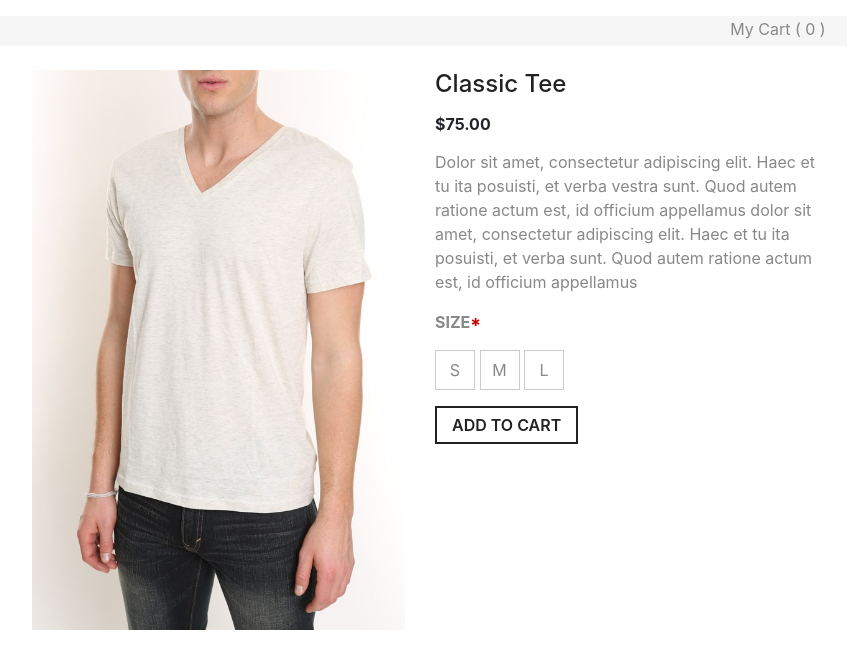
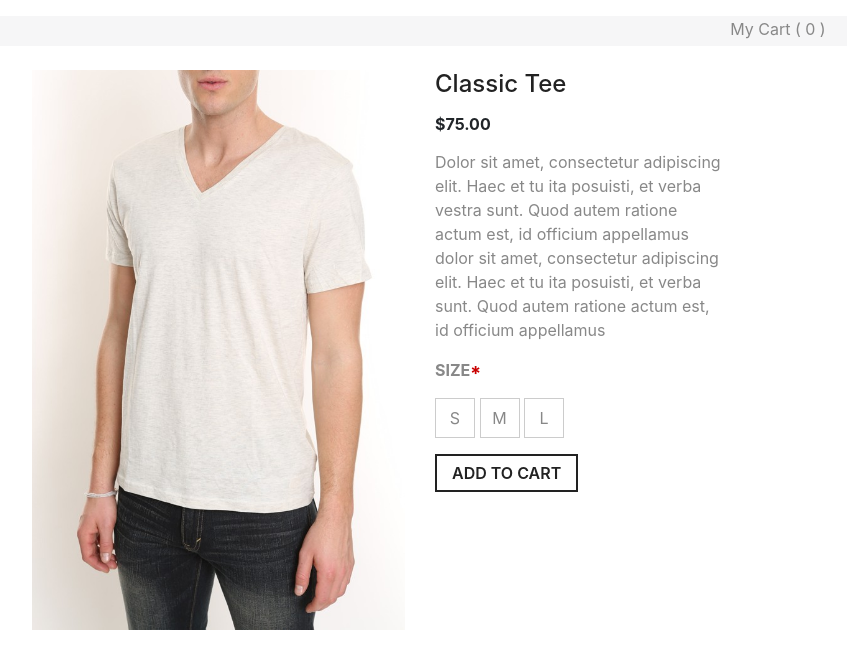
Before and after one commit to neilmaledev/MR-Test, a plain HTML site: page index.html in a window 1280 px wide. Shown: the whole page, without its empty margins (220-1075 px from the left). Drawn offline with Linux system fonts and the light colour scheme.

Commit message:
update index.html

```diff
--- a/index.html
+++ b/index.html
@@ -43,7 +43,7 @@
                 <div class="col-sm-6 text-right pb-4">
                     <img src="images/classic-tee.jpg" class="img-fluid tee" alt="Classic Tee" >
                 </div>
-                <div class="col-sm-6 col-md-4 pb-4">
+                <div class="col-sm-6 col-md-4 col-lg-3 pb-4">
                     <div class="h4 mb-3 c-darker">Classic Tee</div>
                     <div class="h6 font-weight-bold mb-3">$75.00</div>
                     <p class="c-lighter">
```
